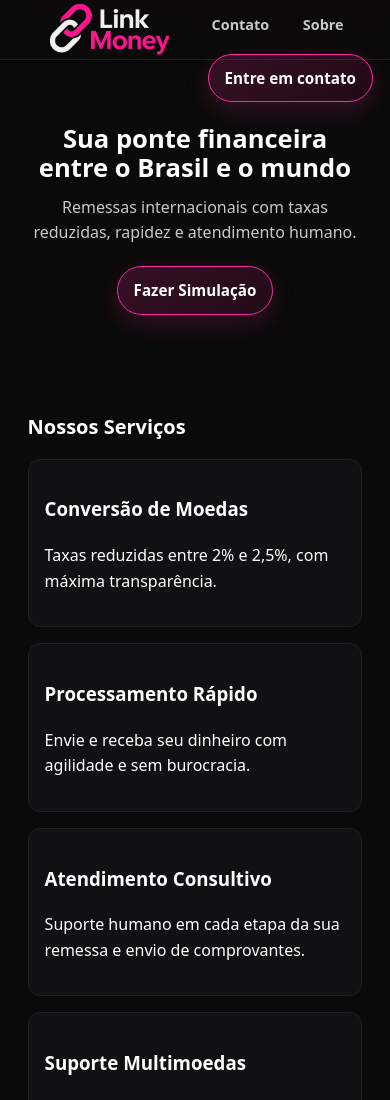
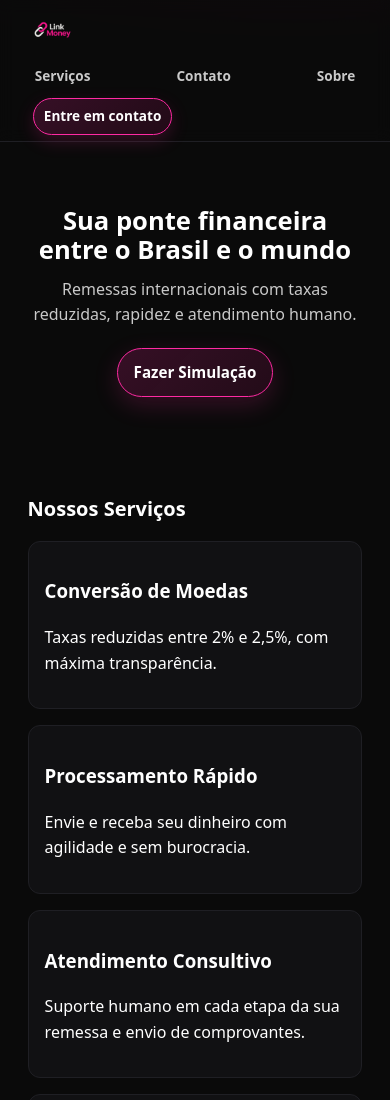
Before and after one commit to itsrainara/linkmoneybr, a plain HTML site: page index.html in a window 390 px wide. Shown: the top 1100 px of the page. Drawn offline with nearby package versions, Linux system fonts and the light colour scheme.

Commit message:
Update style.css

```diff
--- a/css/style.css
+++ b/css/style.css
@@ -29,11 +29,12 @@ body {
   padding-inline: clamp(0.75rem, 2.5vw, 1.25rem);
 }
 
-
 .header {
   position: fixed;
   inset: 0 0 auto 0;
-  height: var(--header-h);
+  height: auto;
+  min-height: var(--header-h);
+  padding-block: clamp(0.4rem, 1.5vw, 0.75rem);
   backdrop-filter: saturate(160%) blur(8px);
   background: rgba(10,10,10,.70);
   border-bottom: 1px solid var(--border);
@@ -47,49 +48,52 @@ body {
   align-items: center;
   justify-content: space-between;
   gap: var(--gap);
+  flex-wrap: wrap;
 }
-
 
 .brand {
   display: inline-flex;
   align-items: center;
-  gap: clamp(0.5rem, 1vw, 0.75rem);
+  gap: clamp(0.4rem, 1.4vw, 0.75rem);
   text-decoration: none;
   color: var(--fg);
 }
 
 .logo-img {
   display: block;
-  width: clamp(10rem, 8vw, 3rem);
+  width: clamp(2.2rem, 4.8vw, 3.6rem);
   height: auto;
   border-radius: 0.5rem;
+}
+
+@media (min-width: 1440px) {
+  .logo-img { width: 7rem; }
 }
 
 .brand-name {
   font-weight: 800;
   letter-spacing: .2px;
-  font-size: clamp(1rem, 2.6vw, 1.125rem);
+  font-size: clamp(0.95rem, 2.4vw, 1.1rem);
 }
-
 
 .nav-links {
   display: inline-flex;
   align-items: center;
-  gap: clamp(0.6rem, 2.2vw, 1rem);
+  gap: clamp(0.4rem, 2vw, 0.9rem);
   flex-wrap: wrap;
+  justify-content: flex-end;
 }
 
 .nav-link {
   color: var(--muted);
   text-decoration: none;
   font-weight: 600;
-  font-size: clamp(0.9rem, 2.2vw, 1rem);
-  padding: .5rem .75rem;
+  font-size: clamp(0.85rem, 2.1vw, 1rem);
+  padding: .45rem .6rem;
   border-radius: .5rem;
   transition: opacity .2s ease, background .2s ease;
 }
 .nav-link:hover { background: rgba(255,255,255,.06); }
-
 
 .btn {
   display: inline-flex;
@@ -109,11 +113,44 @@ body {
   white-space: nowrap;
 }
 .btn:hover { transform: translateY(-1px); box-shadow: 0 12px 36px rgba(255,42,163,.25); }
-.cta { margin-left: clamp(.5rem, 2vw, 1rem); }
 
+.header .btn {
+  padding: .55rem .9rem;
+  border: 1px solid var(--pink);
+  font-weight: 700;
+  font-size: clamp(0.85rem, 2.2vw, 0.95rem);
+  box-shadow: 0 6px 18px rgba(255,42,163,.18);
+}
+.header .btn:hover { transform: translateY(-1px); box-shadow: 0 10px 28px rgba(255,42,163,.25); }
+.header .cta { margin-left: clamp(.35rem, 1.4vw, .8rem); }
+
+@media (max-width: 992px) {
+  .header { padding-block: clamp(0.35rem, 1.2vw, 0.6rem); }
+  .nav { row-gap: .4rem; }
+  .nav-links { gap: clamp(0.35rem, 1.8vw, 0.75rem); }
+  .brand-name { font-size: clamp(0.9rem, 2.2vw, 1rem); }
+}
+
+@media (max-width: 768px) {
+  .nav { row-gap: .35rem; }
+  .nav-links { width: 100%; justify-content: space-between; order: 2; }
+  .brand { order: 1; }
+
+  .logo-img { width: clamp(3rem, 8vw, 2.4rem); }
+  .brand-name { font-size: clamp(0.9rem, 2.2vw, 1rem); }
+
+  .nav-link { padding: .4rem .5rem; font-size: clamp(0.8rem, 2.2vw, 0.95rem); }
+  .header .btn { padding: .48rem .7rem; font-size: clamp(0.8rem, 2.3vw, 0.9rem); }
+}
+
+@media (max-width: 400px) {
+  .brand-name { display: none; }
+  .nav-links { gap: .35rem; }
+  .nav-link { padding: .35rem .45rem; font-size: .85rem; }
+  .header .btn { padding: .42rem .6rem; font-size: .85rem; }
+}
 
 .main { display: block; }
-
 
 .hero {
   text-align: center;
@@ -130,15 +167,13 @@ body {
   margin: 0 0 1.25rem 0;
 }
 
+.section { padding-block: clamp(3rem, 8vw, 5rem); }
 
-.section {
-  padding-block: clamp(3rem, 8vw, 5rem);
-}
-.section-title {
-  font-size: clamp(1.25rem, 3.8vw, 1.75rem);
-  margin: 0 0 1rem 0;
+.hero, .section {
+  scroll-margin-top: calc(var(--header-offset, var(--header-h)) + 8px);
 }
 
+.section-title { font-size: clamp(1.25rem, 3.8vw, 1.75rem); margin: 0 0 1rem 0; }
 
 .divider {
   width: min(92vw, 70rem);
@@ -146,13 +181,10 @@ body {
   background:
     radial-gradient(closest-side, rgba(255,42,163,.45), transparent) center/100% 8px no-repeat,
     linear-gradient(90deg, transparent 0%, rgba(255,42,163,.35) 12%, var(--pink) 50%, rgba(255,42,163,.35) 88%, transparent 100%);
-  box-shadow:
-    0 0 10px rgba(255,42,163,.35),
-    0 0 2px rgba(255,42,163,.85);
+  box-shadow: 0 0 10px rgba(255,42,163,.35), 0 0 2px rgba(255,42,163,.85);
   margin: clamp(2rem, 5vw, 3rem) auto;
   border-radius: 2px;
 }
-
 
 .grid {
   display: grid;
@@ -165,7 +197,6 @@ body {
   border-radius: var(--radius);
   padding: clamp(1rem, 3vw, 1.25rem);
 }
-
 
 .form {
   display: grid;
@@ -183,13 +214,7 @@ body {
 }
 .form textarea { min-height: 8rem; resize: vertical; }
 
-.help {
-  color: var(--muted);
-  font-size: 0.9rem;
-  margin-top: -0.25rem;
-  margin-bottom: 0.5rem;
-}
-
+.help { color: var(--muted); font-size: 0.9rem; margin-top: -0.25rem; margin-bottom: 0.5rem; }
 
 .hp {
   position: absolute !important;
@@ -200,12 +225,10 @@ body {
   pointer-events: none !important;
 }
 
-
 .alert { margin-top: 0.75rem; font-size: 0.95rem; }
 .alert.success { color: #32d583; }
 .alert.error   { color: #ff6b6b; }
 .alert.loading { color: var(--muted); }
-
 
 .footer {
   border-top: 1px solid var(--border);
```
